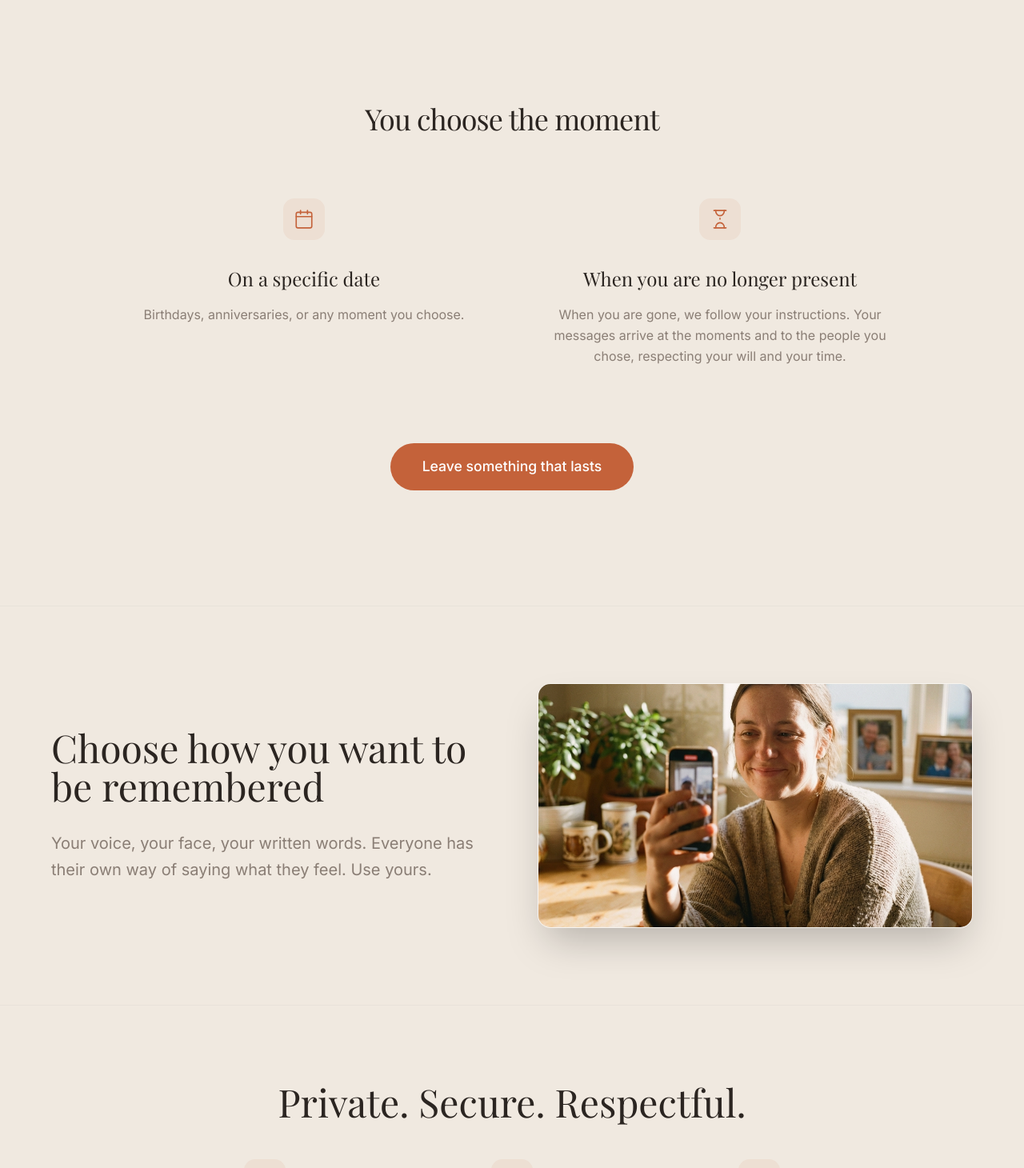
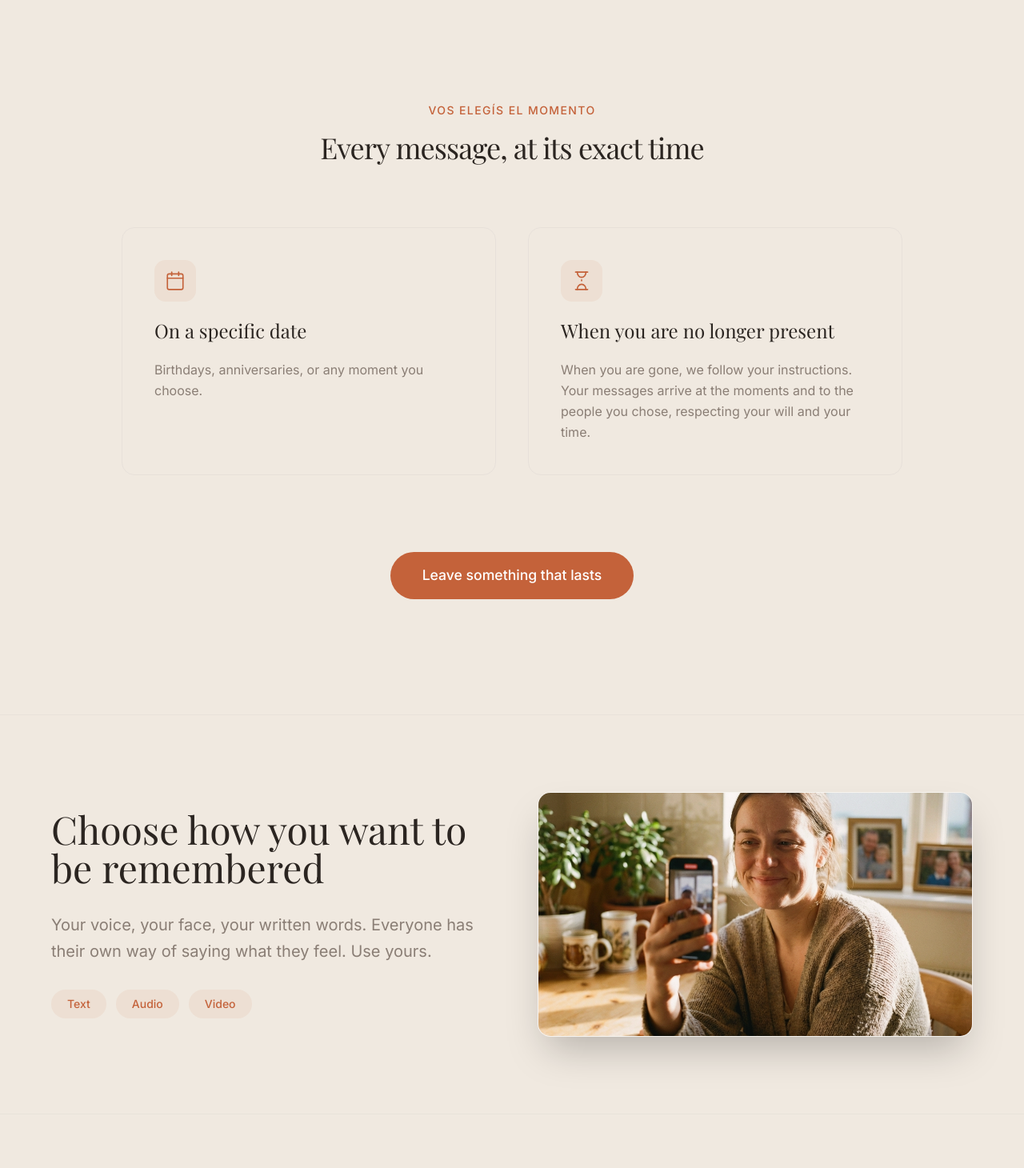
Before and after one commit to danielfernandezesnal/voiceforlater, a Next.js app: page /en in a window 1280 px wide. Shown: the part 3760-5220 px from the top of the page at 80% size. Built offline with nearby package versions, Linux system fonts and the light colour scheme; no server answers; a web font is replaced by a local one.

Commit message:
fix(landing): restyle delivery cards and inject i18n audio format pills (#82)

```diff
--- a/app/[locale]/page.tsx
+++ b/app/[locale]/page.tsx
@@ -207,11 +207,16 @@ export default async function LocaleHomePage({
 
             {/* Delivery Options — "Vos elegís el momento" */}
             <section className="py-32 px-6 max-w-5xl mx-auto w-full">
-                <h2 className="text-3xl md:text-4xl font-serif font-light text-center mb-20 tracking-tight">{dict.landing.delivery.title}</h2>
-                <div className="grid md:grid-cols-2 gap-12 md:gap-16 mb-20">
+                <p className="text-sm font-medium tracking-widest text-center uppercase mb-4" style={{ color: TC }}>
+                    Vos elegís el momento
+                </p>
+                <h2 className="text-3xl md:text-4xl font-serif font-light text-center mb-20 tracking-tight">
+                    {dict.landing.delivery.title}
+                </h2>
+                <div className="grid md:grid-cols-2 gap-8 md:gap-10 mb-20">
                     {/* Date delivery */}
-                    <div className="flex flex-col items-center text-center gap-6 transition-colors group">
-                        <div className="mb-2" style={{ width: 52, height: 52, display: 'flex', alignItems: 'center', justifyContent: 'center', borderRadius: 14, background: TC_BG }}>
+                    <div className="flex flex-col gap-5 p-10 rounded-2xl border border-border/60 transition-shadow hover:shadow-md">
+                        <div style={{ width: 52, height: 52, display: 'flex', alignItems: 'center', justifyContent: 'center', borderRadius: 14, background: TC_BG }}>
                             <svg width="26" height="26" viewBox="0 0 24 24" fill="none" stroke={TC} strokeWidth="1.5" strokeLinecap="round" strokeLinejoin="round">
                                 <rect x="3" y="4" width="18" height="18" rx="2" />
                                 <line x1="3" y1="9" x2="21" y2="9" />
@@ -219,14 +224,12 @@ export default async function LocaleHomePage({
                                 <line x1="16" y1="2" x2="16" y2="6" />
                             </svg>
                         </div>
-                        <div>
-                            <h3 className="text-xl md:text-2xl font-serif font-light mb-4">{dict.landing.delivery.date.title}</h3>
-                            <p className="text-base text-muted-foreground leading-relaxed">{dict.landing.delivery.date.description}</p>
-                        </div>
+                        <h3 className="text-xl md:text-2xl font-serif font-light">{dict.landing.delivery.date.title}</h3>
+                        <p className="text-base text-muted-foreground leading-relaxed">{dict.landing.delivery.date.description}</p>
                     </div>
                     {/* Checkin delivery */}
-                    <div className="flex flex-col items-center text-center gap-6 transition-colors group">
-                        <div className="mb-2" style={{ width: 52, height: 52, display: 'flex', alignItems: 'center', justifyContent: 'center', borderRadius: 14, background: TC_BG }}>
+                    <div className="flex flex-col gap-5 p-10 rounded-2xl border border-border/60 transition-shadow hover:shadow-md">
+                        <div style={{ width: 52, height: 52, display: 'flex', alignItems: 'center', justifyContent: 'center', borderRadius: 14, background: TC_BG }}>
                             <svg width="26" height="26" viewBox="0 0 24 24" fill="none" stroke={TC} strokeWidth="1.5" strokeLinecap="round" strokeLinejoin="round">
                                 <path d="M5 22h14" />
                                 <path d="M5 2h14" />
@@ -235,10 +238,8 @@ export default async function LocaleHomePage({
                                 <path d="M12 11v1" />
                             </svg>
                         </div>
-                        <div>
-                            <h3 className="text-xl md:text-2xl font-serif font-light mb-4">{dict.landing.delivery.checkin.title}</h3>
-                            <p className="text-base text-muted-foreground leading-relaxed">{dict.landing.delivery.checkin.description}</p>
-                        </div>
+                        <h3 className="text-xl md:text-2xl font-serif font-light">{dict.landing.delivery.checkin.title}</h3>
+                        <p className="text-base text-muted-foreground leading-relaxed">{dict.landing.delivery.checkin.description}</p>
                     </div>
                 </div>
 
@@ -267,9 +268,20 @@ export default async function LocaleHomePage({
                 <div className="max-w-6xl mx-auto grid md:grid-cols-2 gap-16 items-center">
                     <div className="order-1">
                         <h2 className="text-4xl md:text-5xl font-serif font-light mb-8 leading-tight">{dict.landing.audio.title}</h2>
-                        <p className="text-xl text-muted-foreground leading-relaxed">
+                        <p className="text-xl text-muted-foreground leading-relaxed mb-8">
                             {dict.landing.audio.description}
                         </p>
+                        <div className="flex flex-wrap gap-3">
+                            {[
+                                (dict.landing.audio as any).pills?.text,
+                                (dict.landing.audio as any).pills?.audio,
+                                (dict.landing.audio as any).pills?.video
+                            ].filter(Boolean).map((pill) => (
+                                <span key={pill} className="px-5 py-2 rounded-full text-sm font-medium" style={{ background: TC_BG, color: TC }}>
+                                    {pill}
+                                </span>
+                            ))}
+                        </div>
                     </div>
                     <div className="order-2">
                         <div className="aspect-video w-full rounded-2xl overflow-hidden shadow-2xl border border-white/50 relative group">
--- a/messages/en.json
+++ b/messages/en.json
@@ -125,7 +125,7 @@
       "caption": "A real story from someone who chose not to stay silent."
     },
     "delivery": {
-      "title": "You choose the moment",
+      "title": "Every message, at its exact time",
       "date": {
         "title": "On a specific date",
         "description": "Birthdays, anniversaries, or any moment you choose."
@@ -137,7 +137,12 @@
     },
     "audio": {
       "title": "Choose how you want to be remembered",
-      "description": "Your voice, your face, your written words. Everyone has their own way of saying what they feel. Use yours."
+      "description": "Your voice, your face, your written words. Everyone has their own way of saying what they feel. Use yours.",
+      "pills": {
+        "text": "Text",
+        "audio": "Audio",
+        "video": "Video"
+      }
     },
     "trust": {
       "title": "Private. Secure. Respectful.",
--- a/messages/es.json
+++ b/messages/es.json
@@ -125,7 +125,7 @@
       "caption": "Una historia real de alguien que eligió no quedarse callado."
     },
     "delivery": {
-      "title": "Vos elegís el momento",
+      "title": "Cada mensaje, a su tiempo exacto",
       "date": {
         "title": "En una fecha específica",
         "description": "Definís cuándo debe llegar. Y llega exactamente ese día, a esa hora."
@@ -137,7 +137,12 @@
     },
     "audio": {
       "title": "Elegí cómo querés recordarse",
-      "description": "Tu voz, tu cara, tus palabras escritas. Cada persona tiene su manera de decir lo que siente. Usá la tuya."
+      "description": "Tu voz, tu cara, tus palabras escritas. Cada persona tiene su manera de decir lo que siente. Usá la tuya.",
+      "pills": {
+        "text": "Texto",
+        "audio": "Audio",
+        "video": "Video"
+      }
     },
     "trust": {
       "title": "Tranquilidad y control",
```
